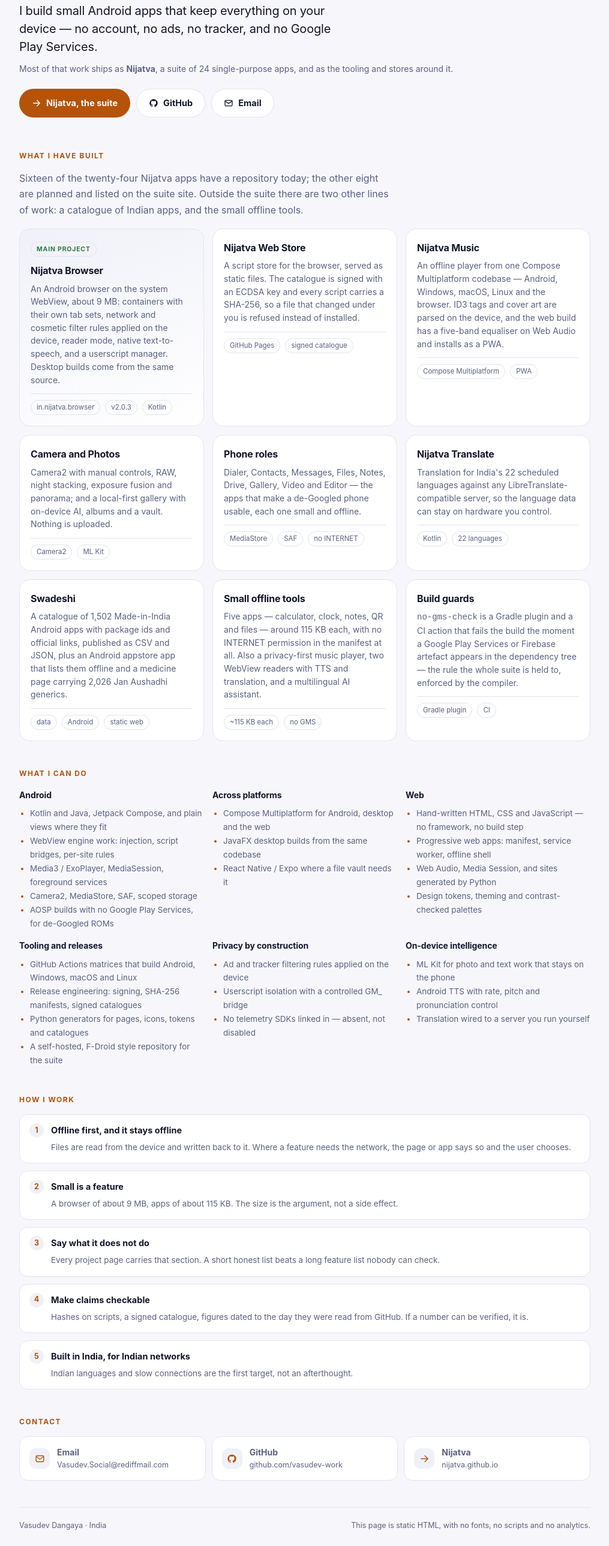
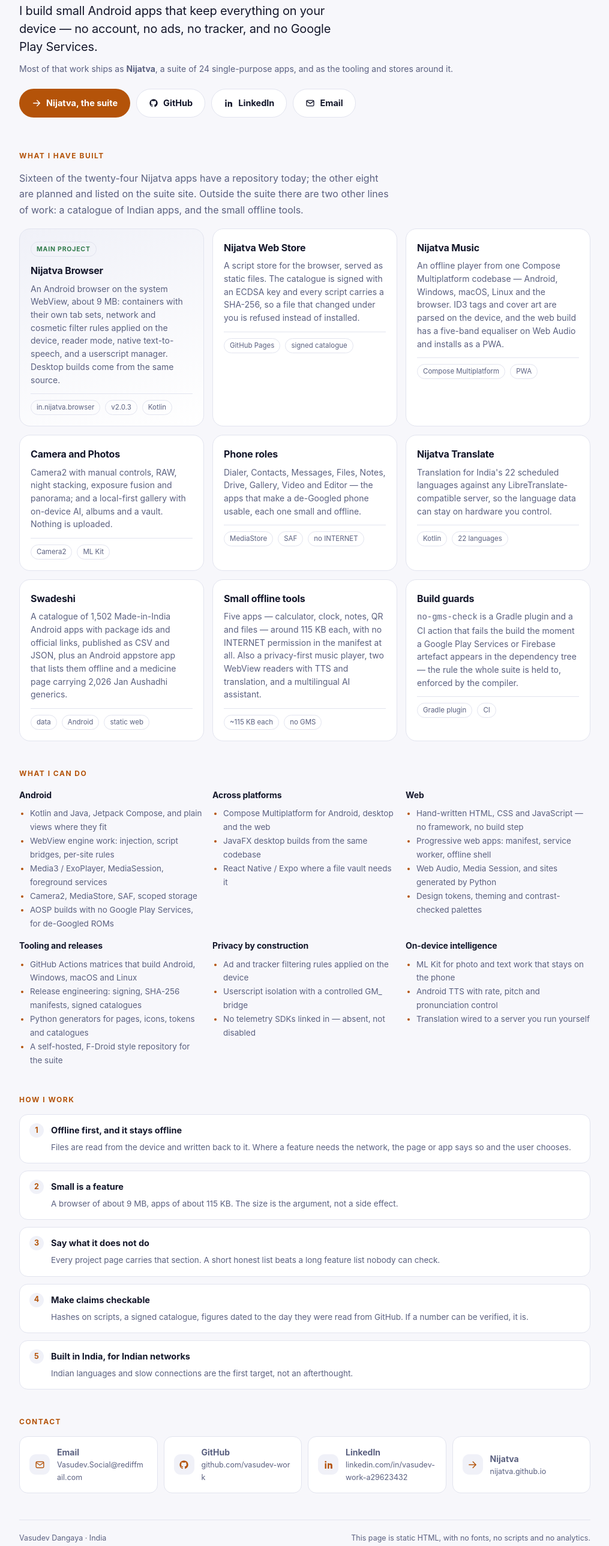
Before and after one commit to vasudev-work/vasudev-work.github.io, a plain HTML site: page index.html in a window 1280 px wide. Shown: the part 123-2701 px from the top of the page at 60% size, without its empty margins (132-1147 px from the left). Drawn offline with Linux system fonts and the light colour scheme.

Commit message:
LinkedIn, in the two places a person looks for it
Once in the header row beside GitHub and email, once in the contact list. The
URL is the bare profile: the utm_source and utm_medium that came with the share
link are tracking parameters, and they belong to the app that copied it, not on
a page about the person. rel="me" marks it as his own profile.

The profile is still being filled in. The page does not claim anything about it
beyond the link, so it stays true as the profile grows.

```diff
--- a/index.html
+++ b/index.html
@@ -124,6 +124,10 @@
       <a class="btn ghost" href="https://github.com/vasudev-work">
         <svg viewBox="0 0 24 24" fill="currentColor" aria-hidden="true"><path d="M12 2a10 10 0 0 0-3.2 19.5c.5.1.7-.2.7-.5v-1.7c-2.8.6-3.4-1.3-3.4-1.3-.5-1.2-1.1-1.5-1.1-1.5-.9-.6.1-.6.1-.6 1 .1 1.5 1 1.5 1 .9 1.5 2.4 1.1 3 .8.1-.6.3-1.1.6-1.3-2.2-.3-4.6-1.1-4.6-5 0-1.1.4-2 1-2.7-.1-.3-.4-1.3.1-2.7 0 0 .8-.3 2.7 1a9.4 9.4 0 0 1 5 0c1.9-1.3 2.7-1 2.7-1 .5 1.4.2 2.4.1 2.7.6.7 1 1.6 1 2.7 0 3.9-2.4 4.7-4.6 5 .4.3.7.9.7 1.9v2.8c0 .3.2.6.7.5A10 10 0 0 0 12 2Z"/></svg>
         GitHub
+      </a>
+      <a class="btn ghost" href="https://www.linkedin.com/in/vasudev-work-a29623432" rel="me noopener" target="_blank">
+        <svg viewBox="0 0 24 24" fill="currentColor" aria-hidden="true"><path d="M6.94 8.5H3.56V21h3.38V8.5ZM5.25 3a1.97 1.97 0 1 0 0 3.94 1.97 1.97 0 0 0 0-3.94Z"/><path d="M21 13.9c0-3.4-1.82-4.98-4.24-4.98-1.95 0-2.83 1.07-3.32 1.83V8.5H10.1c.04.95 0 12.5 0 12.5h3.34v-6.98c0-.3.02-.6.11-.82.24-.6.79-1.22 1.72-1.221.21 0 1.7.92 1.7 2.28V21H21v-7.1Z"/></svg>
+        LinkedIn
       </a>
       <a class="btn ghost" href="mailto:Vasudev.Social@rediffmail.com">
         <svg viewBox="0 0 24 24" fill="none" stroke="currentColor" stroke-width="2" stroke-linecap="round" aria-hidden="true"><rect x="3" y="5" width="18" height="14" rx="2.5"/><path d="M3.5 7l8.5 6 8.5-6"/></svg>
@@ -293,6 +297,10 @@
       <span class="ic"><svg viewBox="0 0 24 24" fill="currentColor"><path d="M12 2a10 10 0 0 0-3.2 19.5c.5.1.7-.2.7-.5v-1.7c-2.8.6-3.4-1.3-3.4-1.3-.5-1.2-1.1-1.5-1.1-1.5-.9-.6.1-.6.1-.6 1 .1 1.5 1 1.5 1 .9 1.5 2.4 1.1 3 .8.1-.6.3-1.1.6-1.3-2.2-.3-4.6-1.1-4.6-5 0-1.1.4-2 1-2.7-.1-.3-.4-1.3.1-2.7 0 0 .8-.3 2.7 1a9.4 9.4 0 0 1 5 0c1.9-1.3 2.7-1 2.7-1 .5 1.4.2 2.4.1 2.7.6.7 1 1.6 1 2.7 0 3.9-2.4 4.7-4.6 5 .4.3.7.9.7 1.9v2.8c0 .3.2.6.7.5A10 10 0 0 0 12 2Z"/></svg></span>
       <span><b>GitHub</b><span>github.com/vasudev-work</span></span>
     </a>
+    <a class="c" href="https://www.linkedin.com/in/vasudev-work-a29623432" rel="me noopener" target="_blank">
+      <span class="ic"><svg viewBox="0 0 24 24" fill="currentColor" aria-hidden="true"><path d="M6.94 8.5H3.56V21h3.38V8.5ZM5.25 3a1.97 1.97 0 1 0 0 3.94 1.97 1.97 0 0 0 0-3.94Z"/><path d="M21 13.9c0-3.4-1.82-4.98-4.24-4.98-1.95 0-2.83 1.07-3.32 1.83V8.5H10.1c.04.95 0 12.5 0 12.5h3.34v-6.98c0-.3.02-.6.11-.82.24-.6.79-1.22 1.72-1.221.21 0 1.7.92 1.7 2.28V21H21v-7.1Z"/></svg></span>
+      <span><b>LinkedIn</b><span>linkedin.com/in/vasudev-work-a29623432</span></span>
+    </a>
     <a class="c" href="https://nijatva.github.io/">
       <span class="ic"><svg viewBox="0 0 24 24" fill="none" stroke="currentColor" stroke-width="2" stroke-linecap="round"><path d="M4 12h16M13 5l7 7-7 7"/></svg></span>
       <span><b>Nijatva</b><span>nijatva.github.io</span></span>
```
